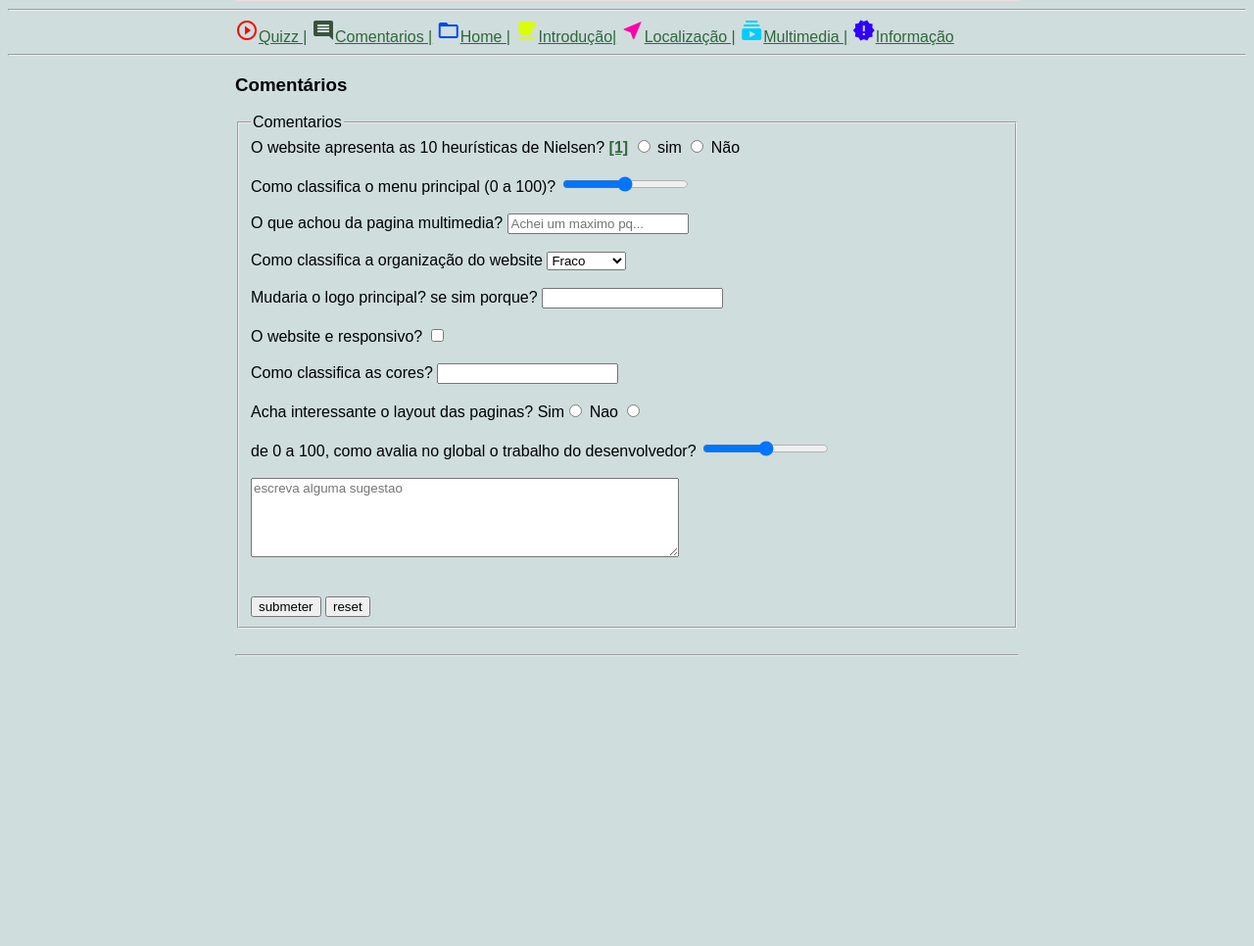
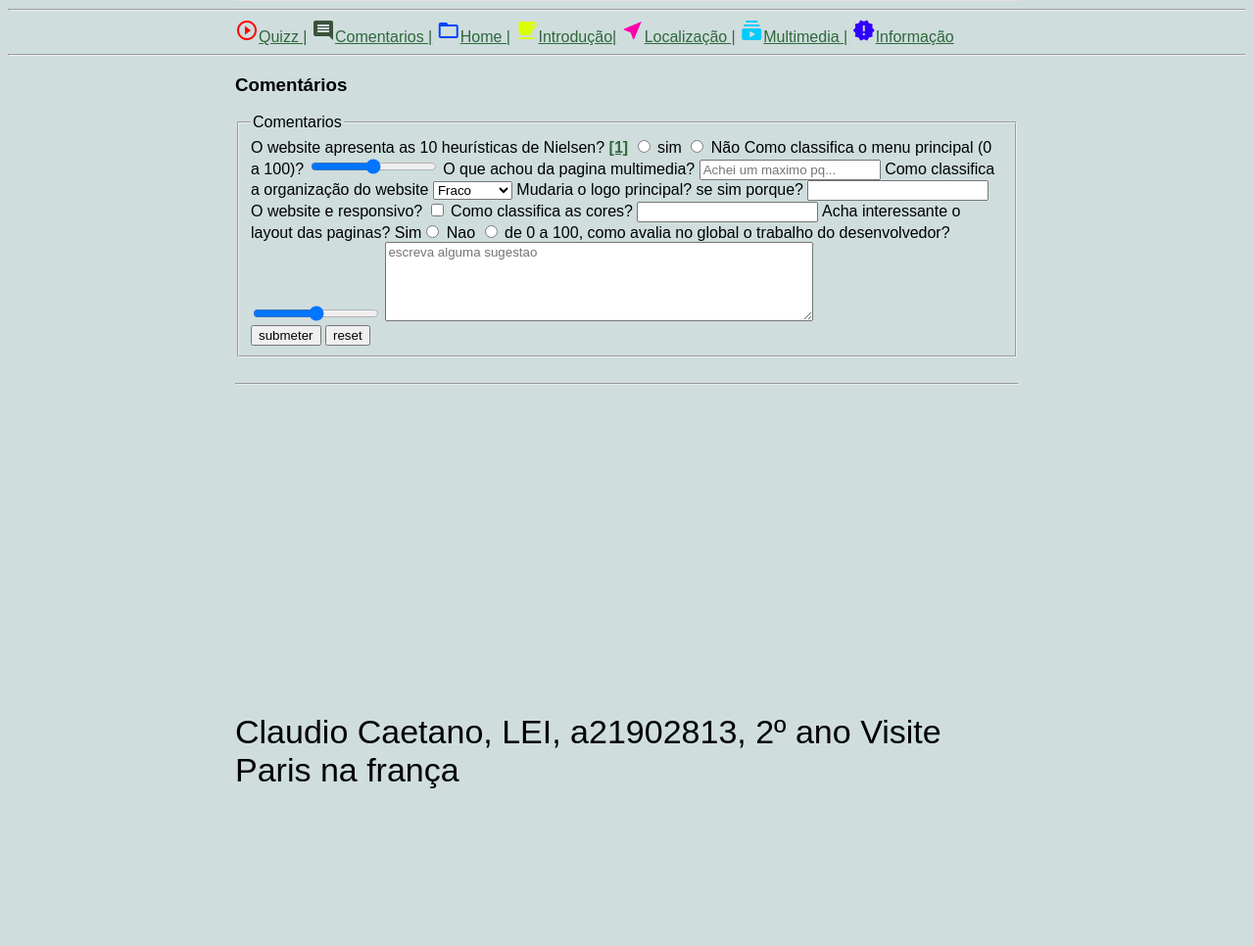
Before and after one commit to claudio-21902813/pw-lab, a PHP site: page /lab4/comentarios.html in a window 1280 px wide. Shown: the part 464-1430 px from the top of the page at 98% size. After the commit the page ends 1269 px from the top, so only its background shows below. Run offline with PHP 8.4, Linux system fonts and the light colour scheme; some web fonts are replaced.

Commit message:
lab 4 desenvolvimento

```diff
--- a/lab4/comentarios.html
+++ b/lab4/comentarios.html
@@ -61,18 +61,18 @@
                 <label for="simOP">sim</label>
                 <input type="radio" name="op" value="naoOP">
                 <label for="naoOP">Não</label>
-            </label><br><br>
+            </label>
             <!--    Pergunta 2-->
             <label>
                 Como classifica o menu principal (0 a 100)?
                 <input type="range" maxlength="100">
-            </label><br><br>
+            </label>
 
             <!--    Pergunta 3-->
             <label>
                 O que achou da pagina multimedia?
                 <input type="text" placeholder="Achei um maximo pq...">
-            </label><br><br>
+            </label>
 
             <!--    Pergunta 4-->
             <label>
@@ -83,42 +83,42 @@
                     <option value="op3">Bom</option>
                     <option value="op4">Excelente</option>
                 </select>
-            </label><br><br>
+            </label>
 
             <!--    Pergunta 5-->
             <label>
                 Mudaria o logo principal? se sim porque?
                 <input type="text">
-            </label><br><br>
+            </label>
 
             <!--    Pergunta 6-->
             <label>
                 O website e responsivo?
                 <input type="checkbox">
-            </label><br><br>
+            </label>
 
             <!--    Pergunta 7-->
             <label>
                 Como classifica as cores?
                 <input type="text">
-            </label><br><br>
+            </label>
 
             <!--    Pergunta 8-->
             <label>
                 Acha interessante o layout das paginas?
                 Sim<input type="radio" name="op2" value="sim"> Nao <input type="radio" name="op2" value="nao">
-            </label><br><br>
+            </label>
 
             <!--    Pergunta 9-->
             <label>
                 de 0 a 100, como avalia no global o trabalho do desenvolvedor?
                 <input type="range" maxlength="100">
-            </label><br><br>
+            </label>
 
             <!--    Pergunta 10-->
             <label>
                 <textarea id="story" name="story" rows="5" cols="52" placeholder="escreva alguma sugestao"></textarea>
-            </label><br><br>
+            </label>
             <br>
 
             <!-- elemento hidden-->
--- a/lab4/estilos.css
+++ b/lab4/estilos.css
@@ -86,9 +86,22 @@ tr:nth-child(odd) {
 }
 
 [alt^="foto"] {
-    border: 5px solid #555;
+    border: 5px solid rgb(122, 53, 53);
 }
 
 [alt$="Fotos"] {
-    border: 5px solid #555;
+    border: 5px solid rgb(80, 136, 105);
 }
+
+[name*="awesome"] {
+    border: 5px solid rgb(122, 21, 122);
+}
+
+#descricao::first-letter {
+    color: royalblue;
+    font-size: 24px;
+}
+
+#descricao::first-line {
+    color: wheat;
+}
--- a/lab4/index.html
+++ b/lab4/index.html
@@ -57,7 +57,7 @@
         <main>
             <h3>Introdução</h3>
             <section>
-                <p> <code>
+                <p id="descrica"> <code>
                     A palavra Paris tem origem na mitologia grega, correspondendo ao
                  nome do filho de Príamo e Hécuba, reis de Troia. A origem da cidade
                  prende-se com a ocupação da ilha de la Cité pelos celtas.
--- a/lab4/multimedia.html
+++ b/lab4/multimedia.html
@@ -60,7 +60,7 @@
           <figcaption>Monumento do museu do Lovre</figcaption>
         </figure>
         <br>
-        <iframe src="imagens/imagem1_grande.jpg" name="fotos" width="800px" height="340px" title="Fotos"></iframe>
+        <iframe src="imagens/imagem1_grande.jpg" name="fotos awesome" width="800px" height="340px" title="Fotos"></iframe>
         <br><hr>
 
         <p>Video de Paris:</p>
```
